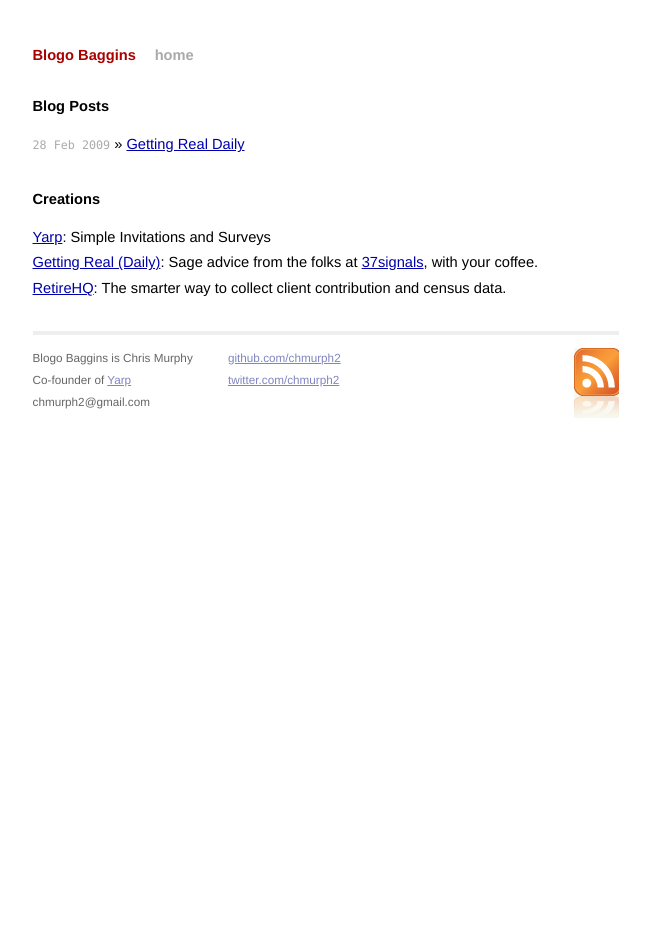
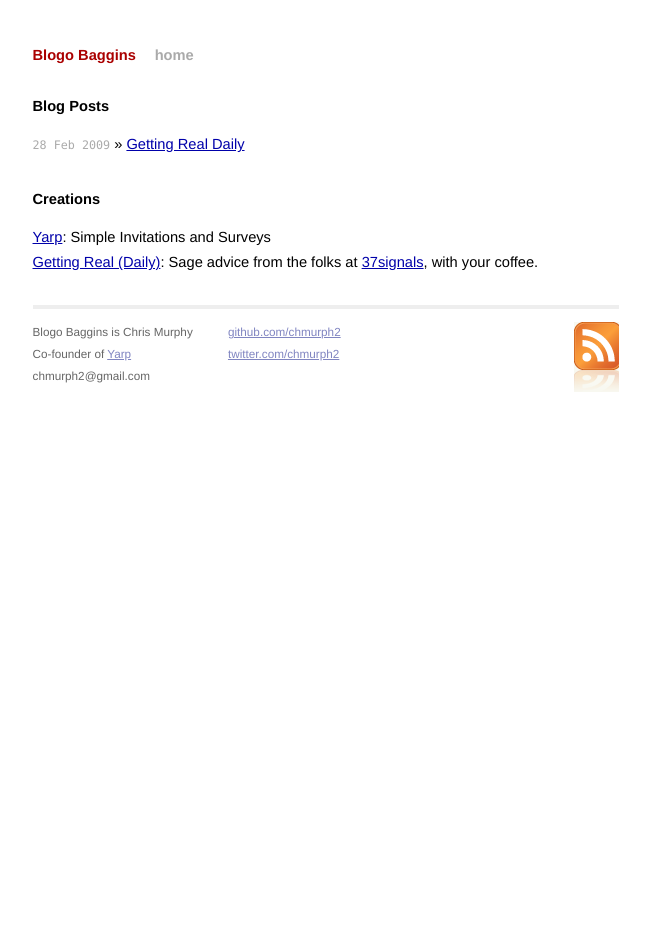
Before and after one commit to chmurph2/blogobaggins.com, a Jekyll site: the page built from index.html, in a window 1280 px wide. Shown: the whole page, without its empty margins (314-964 px from the left). Built offline with Jekyll 4.4.1, drawn with Linux system fonts in a browser that asks for light colours.

Commit message:
Removed RHQ reference.

```diff
--- a/index.html
+++ b/index.html
@@ -15,6 +15,5 @@
   <ul class="posts">
     <li><a href="http://Yarp.com/">Yarp</a>: Simple Invitations and Surveys</li>
     <li><a href="http://gettingrealdaily.com/">Getting Real (Daily)</a>: Sage advice from the folks at <a href="37signals.com">37signals</a>, with your coffee.</li>
-    <li><a href="http://RetireHQ.com">RetireHQ</a>: The smarter way to collect client contribution and census data.</li>
   </ul>
 </div>
```
